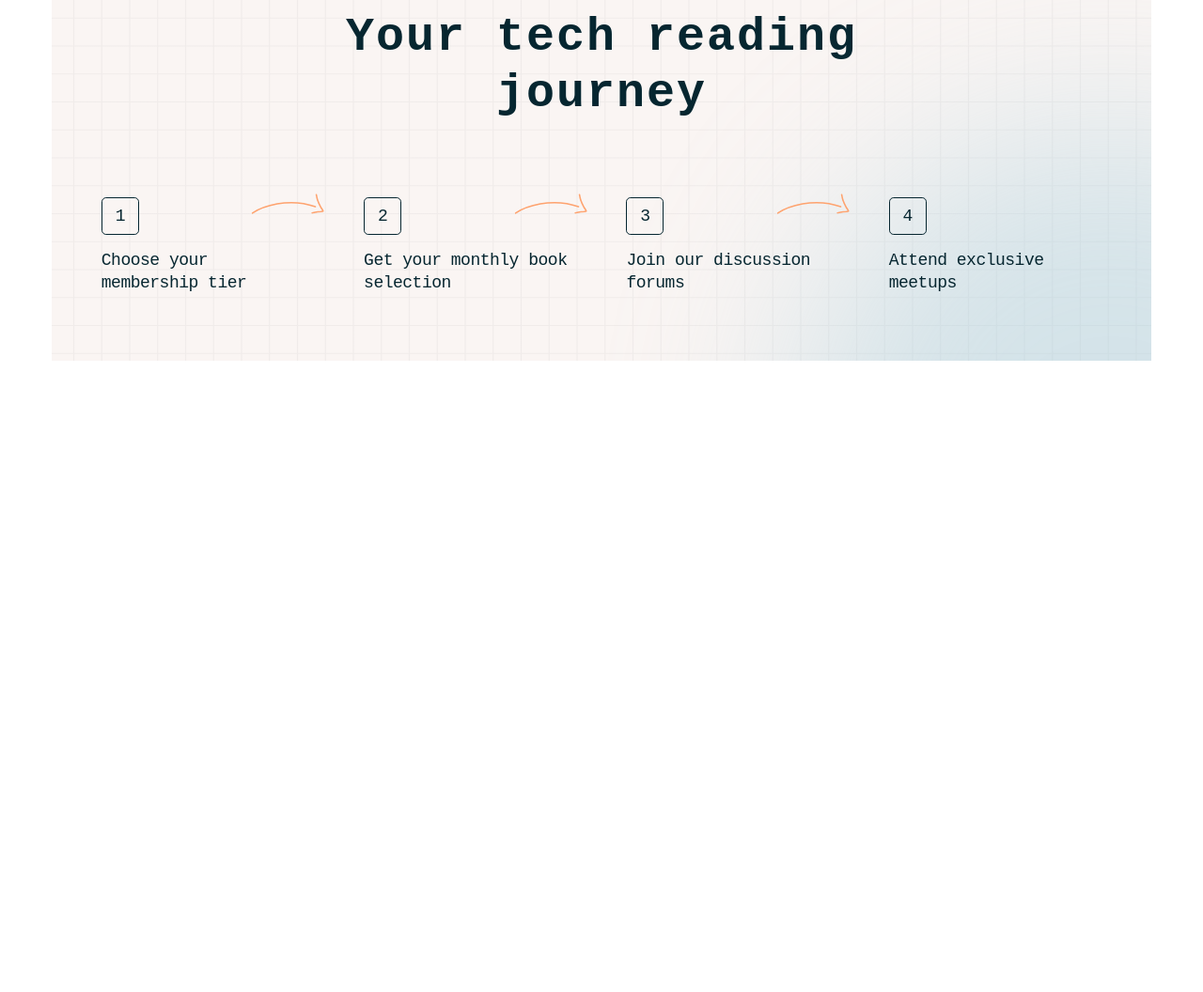
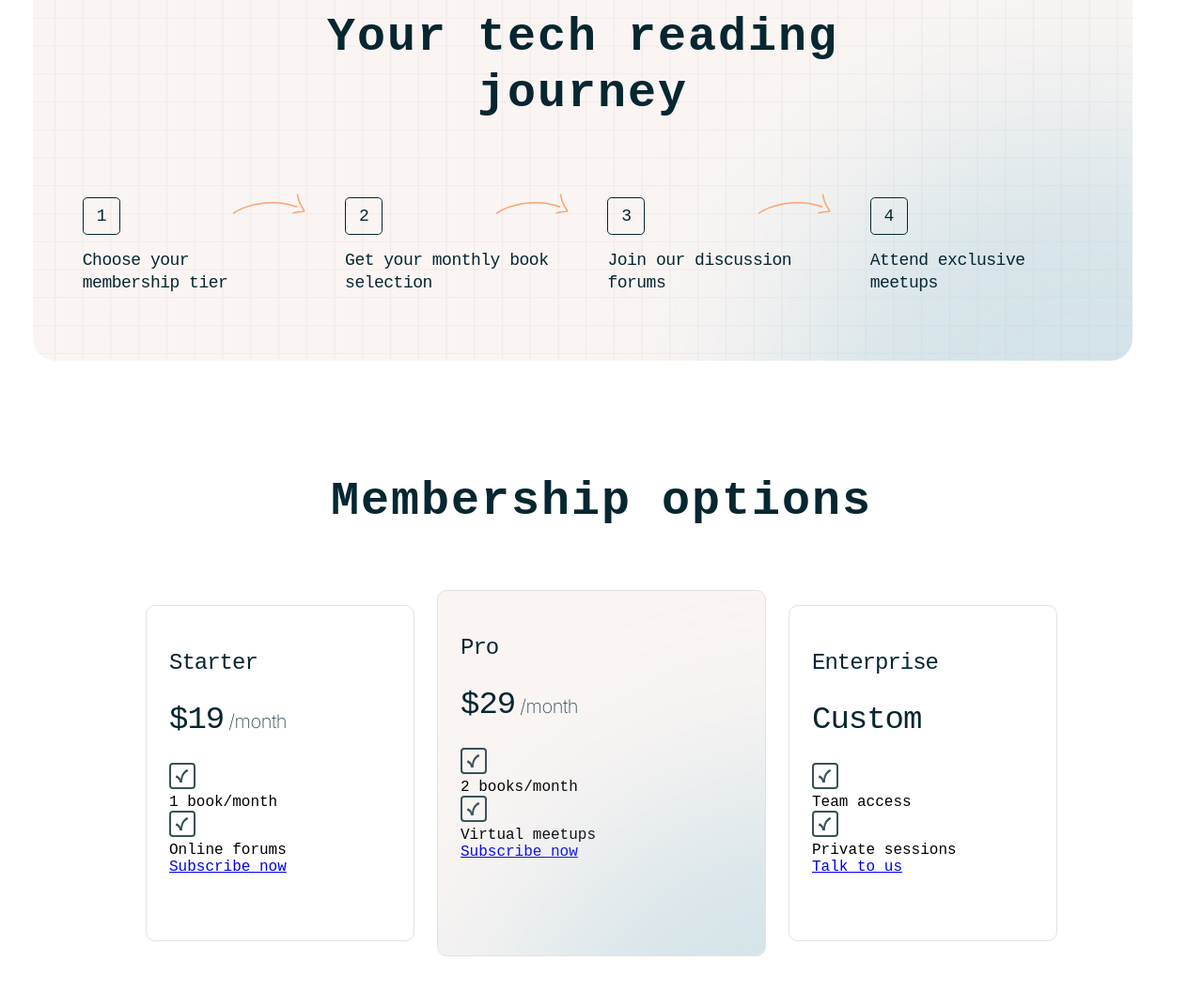
Before and after one commit to EshrakRahman/Tech-book-club-landing-page, a plain HTML site: page index.html in a window 1280 px wide. Shown: the part 2327-3383 px from the top of the page at 94% size. Before the commit the page ends 2831 px from the top, so only its background shows below. Drawn offline with Linux system fonts and the light colour scheme; a web font is replaced by a local one.

Commit message:
price section 80% design complete

```diff
--- a/index.html
+++ b/index.html
@@ -176,37 +176,85 @@
         </div>
       </div>
      </section>
+
+     <!-- pricing section -->
+      <section class="price-section">
+        <h3>  Membership options</h3>
+        <div class="membership-option">
+          <div class="starter">
+            <p>Starter</p>
+            <p>  $19<span>
+              /month
+            </span>  </p>
+            <span></span>
+            <div class="details">
+              <div class="detail-one">
+                <img src="assets/images/icon-check.svg" alt="checked icon">
+                <p>1 book/month</p>
+              </div>
+              <div class="detail-two">
+                  <img src="assets/images/icon-check.svg" alt="checked icon">
+                  <p>  Online forums </p>
+              </div>
+
+              <a href="#" class="subs-btn">  Subscribe now </a>
+
+            </div>
+          </div>
+
+          <div class="pro">
+            <p>Pro</p>
+            <p>    $29<span> /month</span>  </p>
+            <span></span>
+            <div class="details">
+              <div class="detail-one">
+                <img src="assets/images/icon-check.svg" alt="checked icon">
+                <p> 2 books/month</p>
+              </div>
+              <div class="detail-two">
+                  <img src="assets/images/icon-check.svg" alt="checked icon">
+                  <p>  Virtual meetups </p>
+                  <img class="pro-glow" src="assets/images/pattern-glow.svg" alt="pattern glow">
+              </div>
+
+            </div>
+            <a href="#" class="subs-btn">  Subscribe now </a>
+          </div>
+
+          <div class="enterprise">
+            <p>Enterprise</p>
+            <p>  Custom </p>
+            <span></span>
+            <div class="details">
+              <div class="detail-one">
+                <img src="assets/images/icon-check.svg" alt="checked icon">
+                <p>   Team access </p>
+              </div>
+              <div class="detail-two">
+                  <img src="assets/images/icon-check.svg" alt="checked icon">
+                  <p>  Private sessions </p>
+              </div>
+
+            </div>
+            <a href="#" class="subs-btn">    Talk to us </a>
+          </div>
+
+        </div>
+      </section>
    </main>
 
 
 
   <!--
 
-  Membership options
 
-  Starter
-  $19/month
 
-  1 book/month
-  Online forums
 
-  Subscribe now
 
-  Pro
-  $29/month
 
-  2 books/month
-  Virtual meetups
 
-  Subscribe now
 
-  Enterprise
-  Custom
 
-  Team access
-  Private sessions
-
-  Talk to us
 
   "This book club transformed my technical reading from a solitary
   activity into an enriching community experience. The discussions
--- a/styles/style.css
+++ b/styles/style.css
@@ -366,6 +366,7 @@ main .details-section {
     overflow: hidden;
     position: relative;
     margin-bottom: 7.5rem;
+    border-radius: var(--radius-24);
 }
 
 .reading-journey .journey-glow {
@@ -423,3 +424,86 @@ main .details-section {
     top: 10%;
     left: 70%;
 }
+
+/* pricing section  */
+.price-section {
+    width: 970px;
+    height: 519px;
+    margin: 7.5rem;
+    display: flex;
+    flex-direction: column;
+    align-items: center;
+
+}
+
+.price-section h3 {
+    font-size: var(--text--preset2--font--size);
+    font-weight: var(--text--preset2--font--weight);
+    letter-spacing: var(--text--preset2--letter--spacing);
+    line-height: var(--text--preset2--line--height);
+    color: var(--neutral--900);
+    margin-bottom: var(--spacing-800);
+}
+
+.price-section .membership-option {
+    display: flex;
+    justify-content: space-between;
+    align-items: center;
+    width: 100%;
+    gap: var(--spacing-300);
+}
+
+.membership-option .starter, .enterprise {
+    width: 286px;
+    height: 358px;
+    background-color: var(--neutral--000);
+    border: 1px solid var(--neutral--200);
+    border-radius: var(--radius-10);
+    padding: var(--spacing-600) var(--spacing-300);
+}
+
+.membership-option .pro {
+    width: 350px;
+    height: 390px;
+    background-color: var(--neutral--100);
+    border: 1px solid var(--neutral--200);
+    border-radius: var(--radius-10);
+    position: relative;
+    overflow: hidden;
+    padding: var(--spacing-600) var(--spacing-300);
+}
+
+.membership-option .pro .pro-glow {
+    position: absolute;
+    top: 0%;
+    right: -170%;
+}
+
+.starter p:first-child, .pro p:first-child, .enterprise p:first-child  {
+    font-size: var(--text--preset4--font--size);
+    font-weight: var(--text--preset4--font--weight);
+    letter-spacing: var(--text--preset4--letter--spacing);
+    line-height: var(--text--preset4--line--height);
+    color: var(--neutral--900);
+    padding-bottom: var(--spacing-300);
+}
+
+.starter p:nth-of-type(2),.pro p:nth-of-type(2),.enterprise p:nth-of-type(2) {
+    font-size: var(--text--preset3--font--size);
+    font-weight: var(--text--preset3--font--weight);
+    line-height: var(--text--preset3--line--height);
+    letter-spacing: var(--text--preset3--letter--spacing);
+    color: var(--neutral--900);
+    padding-bottom: var(--spacing-300);
+}
+
+.starter p:nth-of-type(2) span,
+.pro p:nth-of-type(2) span,
+.enterprise p:nth-of-type(2) span {
+    color: var(--neutral--700);
+    font-size: var(--text--preset5--font--size);
+    font-weight:var(--text--preset5--regular--font--weight);
+    line-height: var(--text--preset5--line--height);
+    letter-spacing: var(--text--preset5--letter--spacing);
+    font-family: var(--font--inter);
+}
```
